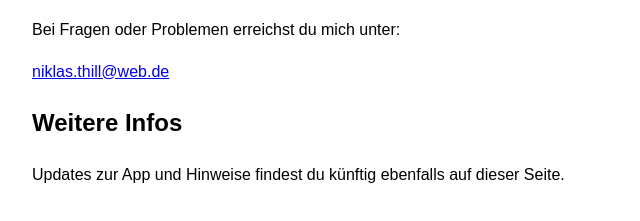
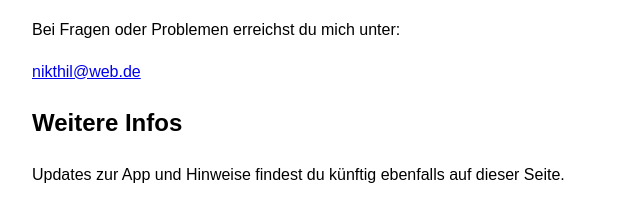
Before and after one commit to NikThil/bikesave-support, a plain HTML site: page index.html in a window 1280 px wide. Shown: the part 217-438 px from the top of the page, 258-898 px from the left. Drawn offline with Linux system fonts and the light colour scheme.

Commit message:
Update index.html

```diff
--- a/index.html
+++ b/index.html
@@ -11,7 +11,7 @@
 
   <h2>Kontakt</h2>
   <p>Bei Fragen oder Problemen erreichst du mich unter:</p>
-  <p><a href="mailto:nikthil@web.de">niklas.thill@web.de</a></p>
+  <p><a href="mailto:nikthil@web.de">nikthil@web.de</a></p>
 
   <h2>Weitere Infos</h2>
   <p>Updates zur App und Hinweise findest du künftig ebenfalls auf dieser Seite.</p>
```
